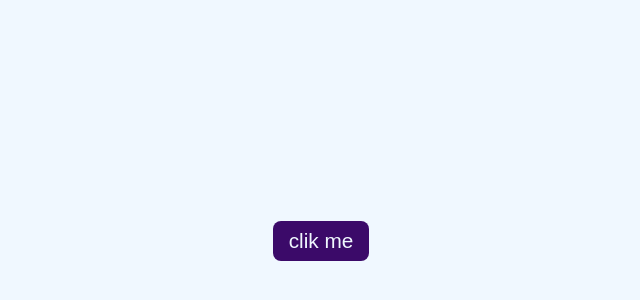
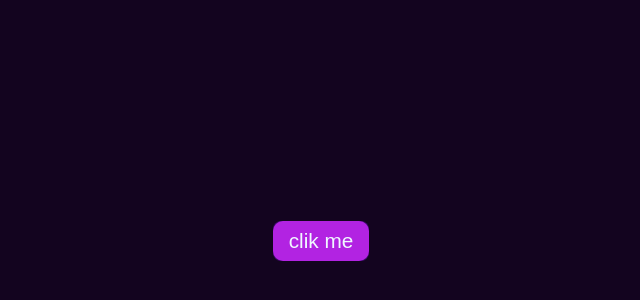
Before and after one commit to OmidRezaWeb/Popup, a plain HTML site: page index.html in a window 1280 px wide. Shown: the part 84-384 px from the top of the page, without its empty margins (319-959 px from the left). Drawn offline with Linux system fonts and the light colour scheme.

Commit message:
add css code to button

```diff
--- a/index.html
+++ b/index.html
@@ -9,7 +9,7 @@
       rel="stylesheet">
 </head>
 <body>
-    <button id="open">clik me</button>
+    <button id="open" class="btn">clik me</button>
     <div class="popup">
         <h4>yooo hoo</h4>
         <p>wellcom to my website</p>
--- a/script.js
+++ b/script.js
@@ -3,13 +3,13 @@ window.onload = function () {
     const open = document.getElementById('open')
     const close = document.getElementById('close')
     open.addEventListener('click', function () {
-        document.body.style.backgroundColor = 'rgba(0,0,0,0.5)';
+        // document.body.style.backgroundColor = 'rgba(0,0,0,0.5)';
         open.style.display= 'none'
         popup.classList.add('active')
     })
 
     close.addEventListener('click', function () {
-        document.body.style.backgroundColor = 'aliceblue';
+        // document.body.style.backgroundColor = 'aliceblue';
         open.style.display= 'block'
         popup.classList.remove('active')
     })
--- a/style.css
+++ b/style.css
@@ -5,7 +5,7 @@
 }
 
 body {
-    background-color: aliceblue;
+    background-color: rgb(19, 4, 31);
     display: flex;
     flex-direction: column;
     justify-content: center;
@@ -62,3 +62,75 @@ body {
     top: 15px;
     cursor: pointer;
 }
+
+
+/* btn style */
+
+.btn {
+    padding: 15px 40px;
+    border: none;
+    outline: none;
+    color: white;
+    cursor: pointer;
+    position: relative;
+    z-index: 0;
+    border-radius: 12px;
+  }
+
+  .btn::after {
+    content: "";
+    z-index: -1;
+    position: absolute;
+    width: 100%;
+    height: 100%;
+    background-color: #b223e2;
+    left: 0;
+    top: 0;
+    border-radius: 10px;
+  }
+
+  .btn::before {
+    content: "";
+    background: linear-gradient(
+      45deg,
+      #ff0000,
+      #ff7300,
+      #fffb00,
+      #48ff00,
+      #00ffd5,
+      #002bff,
+      #ff00c8,
+      #ff0000
+    );
+    position: absolute;
+    top: -2px;
+    left: -2px;
+    background-size: 600%;
+    z-index: -1;
+    width: calc(100% + 4px);
+    height: calc(100% + 4px);
+    filter: blur(8px);
+    animation: glowing 20s linear infinite;
+    transition: opacity 0.3 ease-in-out;
+    border-radius: 10px;
+    opacity: 0;
+  }
+
+  @keyframes glowing{
+      0%{background-position: 0 0;}
+      50%{background-position: 400% 0;}
+      100%{background-position: 0 0;}
+  }
+
+  .btn:hover::before{
+      opacity: 1;
+  }
+
+  .btn:active:after{
+      background: transparent;
+  }
+
+  .btn:active{
+      color: #000;
+      font-weight: bold;
+  }
```
